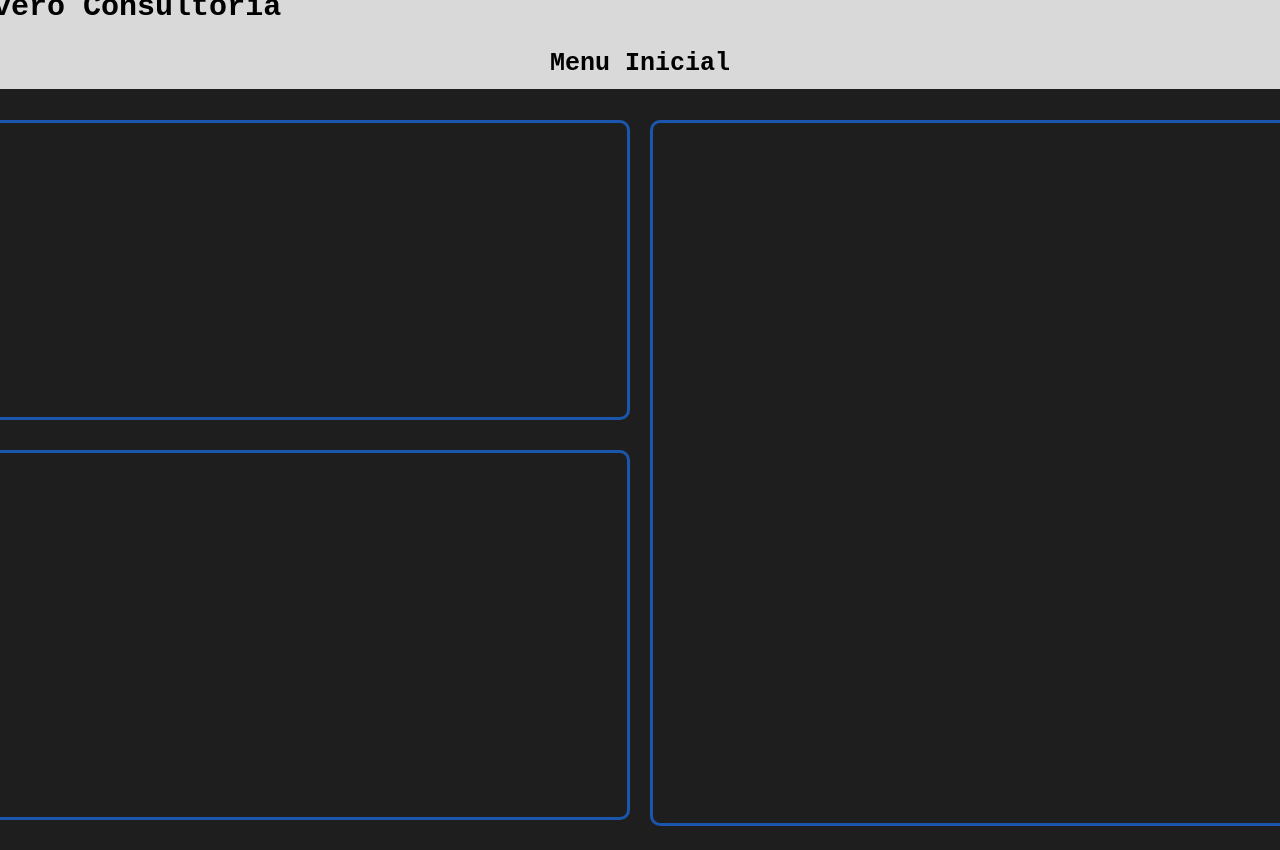
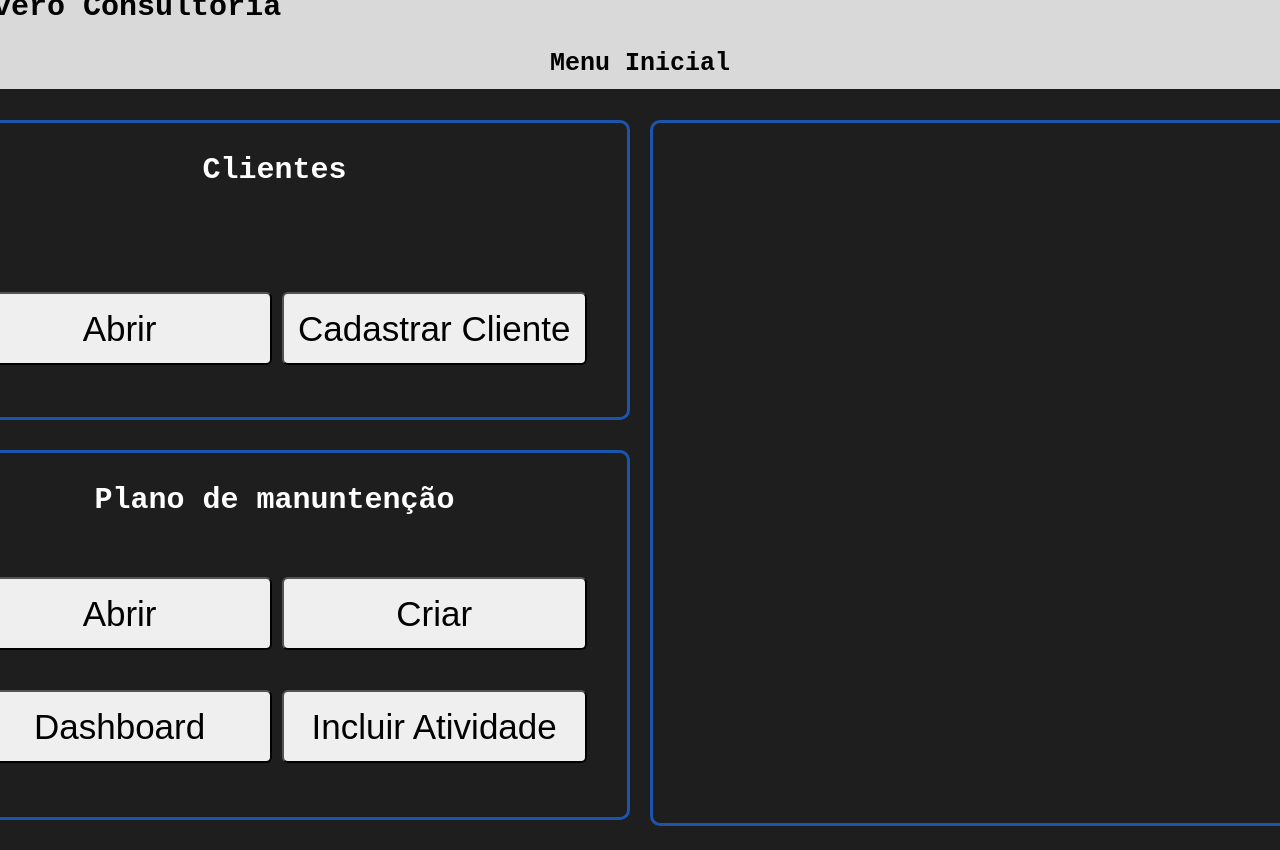
Before and after one commit to hydraAngel/projetoExcel, a Flask app: page / in a window 1280 px wide; the page is wider, and only the part inside the window is pictured. Run offline with Flask 3, Linux system fonts and the light colour scheme.

Commit message:
areas clientes e plano de manuntenção :shipit:

```diff
--- a/main.py
+++ b/main.py
@@ -6,5 +6,9 @@ app = Flask(__name__)
 def main():
     return render_template('main.html')
 
+@app.route("/clientes/abrir")
+def cliAbrir():
+    return render_template('clientes/abrir.html')
+
 if __name__ == '__main__':
     app.run(host='0.0.0.0', port=80, debug=True)
--- a/static/css/style-main.css
+++ b/static/css/style-main.css
@@ -60,6 +60,7 @@ body {
   border-radius: 10px;
   border: #1b56ae 3px solid;
   margin-top: 30px;
+
 }
 
 .outra {
@@ -71,3 +72,42 @@ body {
   height: 700px;
   border: #1b56ae 3px solid;
 }
+
+
+#clientes-h3 {
+  color: #ffffff;
+  font-size: 30px;
+  text-align: center;
+}
+
+.btn {
+  width: 305px;
+  height: 73px;
+  margin-top: 75px;
+  font-size: 35px;
+  border-radius: 6px;
+}
+
+#clientes-abrir {
+  margin-left: 45px;
+}
+
+
+#pdm-h3 {
+  color: #ffffff;
+  font-size: 30px;
+  text-align: center;
+}
+
+#pdm-abrir, #pdm-dash {
+  margin-left: 45px;
+}
+
+
+#pdm-dash, #pdm-incluir {
+  margin-top: 40px;
+}
+
+#pdm-criar, #pdm-abrir {
+  margin-top: 30px;
+}
--- a/templates/main.html
+++ b/templates/main.html
@@ -12,9 +12,21 @@
             <h2 id="ValCons" class="unselectable">Valvero Consultoria</h2>
             <h3 id="menuIni" class="unselectable">Menu Inicial</h3>
         </div>
-        <div class="clientes"></div>
-        <div class="pdm"></div>
+        <div class="clientes">
+            <h3 id="clientes-h3">Clientes</h3>
+            <button class="btn" id="clientes-abrir" onclick="window.location.href = '/clientes/abrir';">Abrir</button>
+            <button class="btn">Cadastrar Cliente</button>
+        </div>
+        <div class="pdm">
+            <h3 id="pdm-h3">Plano de manuntenção</h3>
+            <button class="btn" id="pdm-abrir" onclick="window.location.href = '/clientes/abrir';">Abrir</button>
+            <button class="btn" id="pdm-criar">Criar</button>
+            <button class="btn" id="pdm-dash" onclick="window.location.href = '/clientes/abrir';">Dashboard</button>
+            <button class="btn" id="pdm-incluir">Incluir Atividade</button>
+
+        </div>
         <div class="outra"></div>
     </div>
+    <script src="/static/js/main.js"></script>
 </body>
 </html>
```
Also changed, not shown: templates/clientes/abrir.html (added, +11 -0 lines), static/js/main.js (added).
